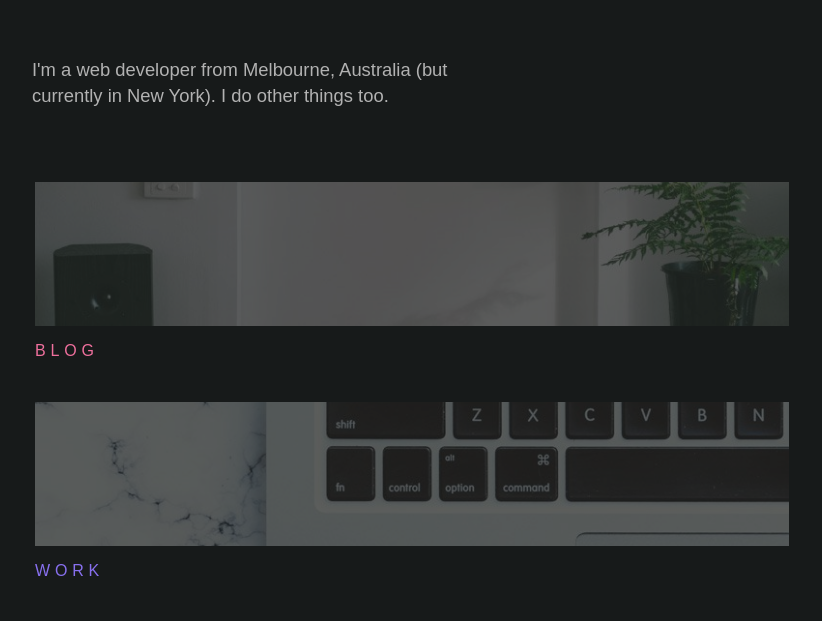
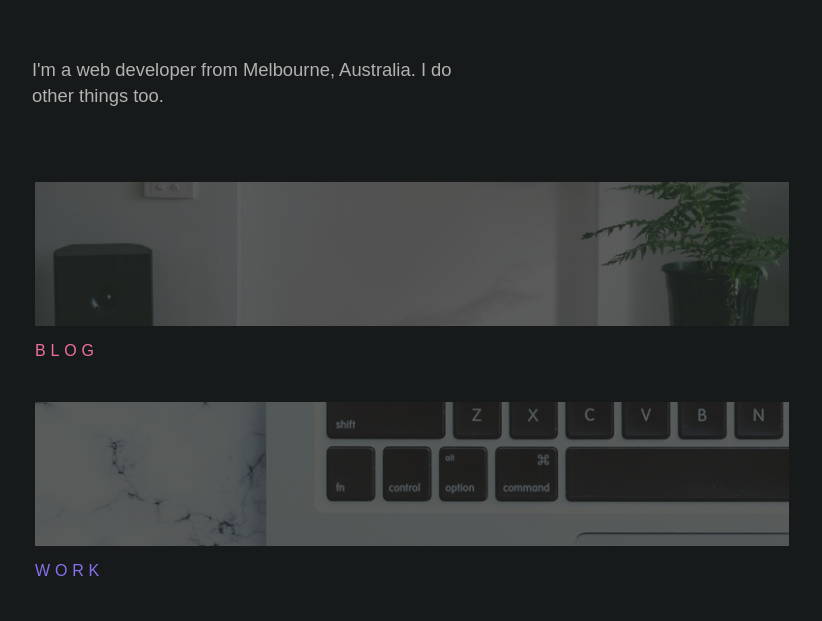
Before and after one commit to tysonarmstrong/tysonarmstrong.com, a website: page index.html in a window 1280 px wide. Shown: the part 179-800 px from the top of the page, without its empty margins (228-1050 px from the left). Drawn offline with Linux system fonts and the light colour scheme.

Commit message:
Content update

```diff
--- a/index.html
+++ b/index.html
@@ -25,7 +25,7 @@
                 </ul>
             </nav>
 
-            <p>I'm a web developer from Melbourne, Australia (but currently in New York). I do other things too.</p>
+            <p>I'm a web developer from Melbourne, Australia. I do other things too.</p>
 
             <article class="blog fullwidth">
                 <a href="http://blog.tysonarmstrong.com/"><span class="moving-border"></span><span class="label">Blog</span></a>
```
